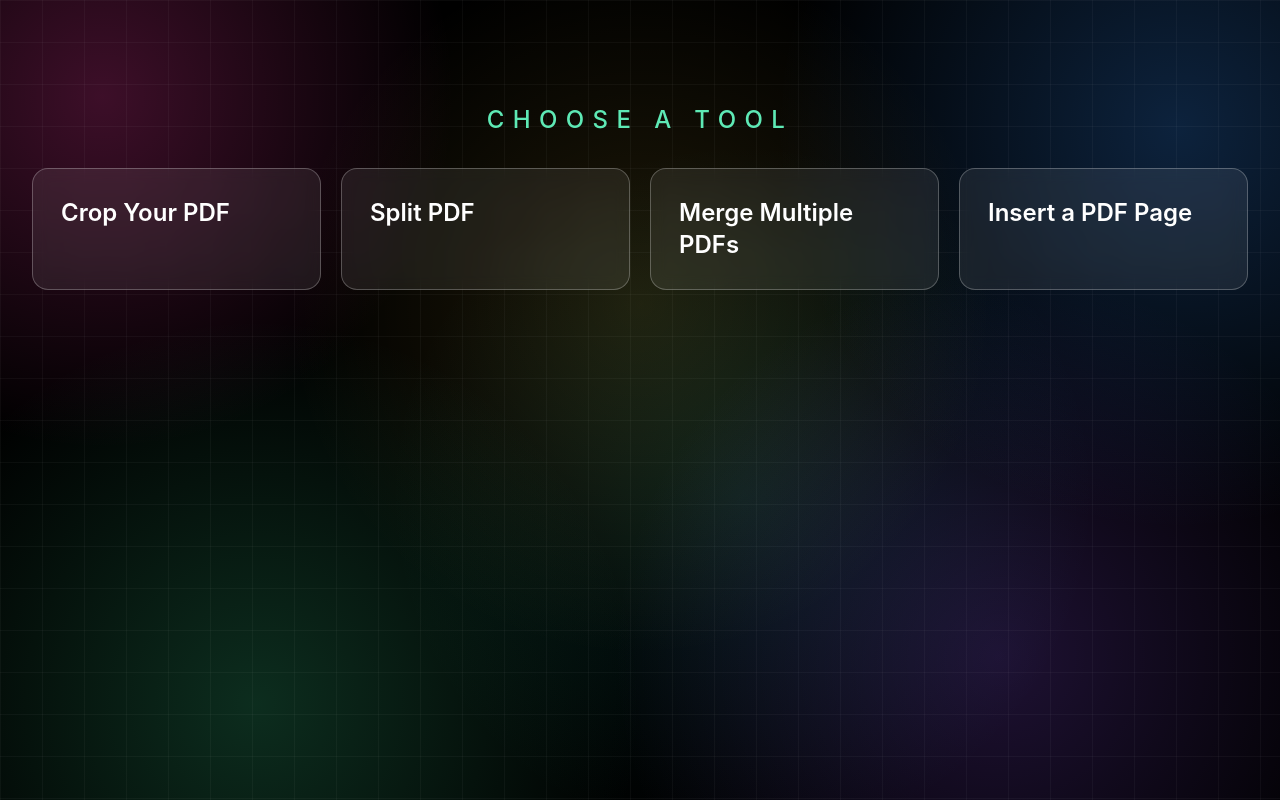
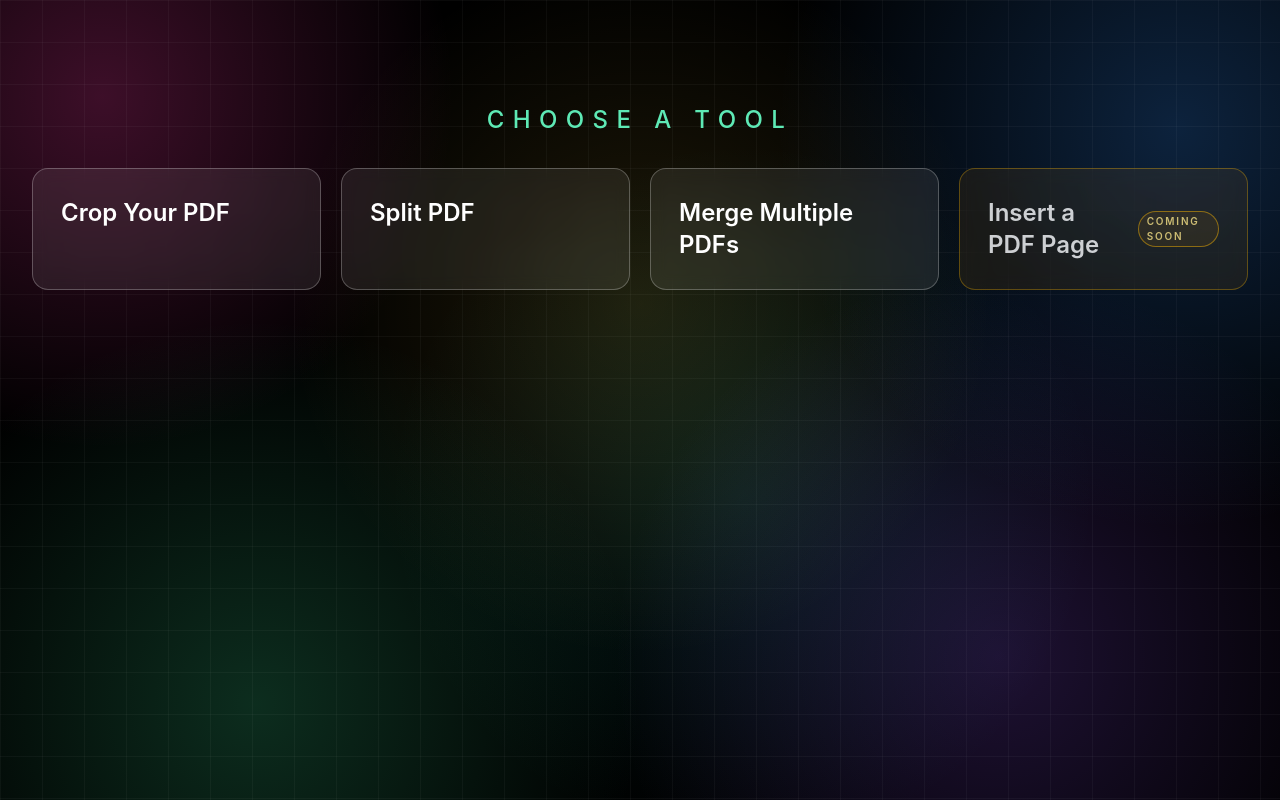
Before and after one commit to SIMARSINGHRAYAT/PDF-TOOLKIT, a Next.js app: page /dashboard in a window 1280 px wide. Built offline with nearby package versions, Linux system fonts and the light colour scheme.

Commit message:
Show coming soon for insert tool

```diff
--- a/src/app/dashboard/page.tsx
+++ b/src/app/dashboard/page.tsx
@@ -1,29 +1,38 @@
+"use client";
+
 import Link from "next/link";
+import { useState } from "react";
 
 const tools = [
   {
     title: "Crop Your PDF",
     href: "/crop-pdf",
     desc: "Crop pages from a PDF with a visual preview.",
+    comingSoon: false,
   },
   {
     title: "Split PDF",
     href: "/split-pdf",
     desc: "Split a PDF into separate pages or documents.",
+    comingSoon: false,
   },
   {
     title: "Merge Multiple PDFs",
     href: "/merge-pdf",
     desc: "Combine multiple PDF files into one document.",
+    comingSoon: false,
   },
   {
     title: "Insert a PDF Page",
     href: "/insert-page",
     desc: "Place one page from a PDF anywhere inside another PDF.",
+    comingSoon: true,
   },
 ];
 
 export default function DashboardPage() {
+  const [announcement, setAnnouncement] = useState<string | null>(null);
+
   return (
     <section className="space-y-8 py-10 sm:py-16">
       <p className="text-center text-lg font-medium uppercase tracking-[0.35em] text-emerald-300 sm:text-2xl">Choose a tool</p>
@@ -32,12 +41,31 @@ export default function DashboardPage() {
           <Link
             key={tool.href}
             href={tool.href}
-            className="rounded-2xl border border-white/25 bg-white/[0.08] p-7 backdrop-blur-sm transition hover:-translate-y-1 hover:border-cyan-200/70 hover:bg-white/[0.14]"
+            onClick={(event) => {
+              if (tool.comingSoon) {
+                event.preventDefault();
+                setAnnouncement(`${tool.title} is coming soon.`);
+              }
+            }}
+            className={`rounded-2xl border p-7 backdrop-blur-sm transition ${tool.comingSoon ? "cursor-not-allowed border-amber-400/40 bg-amber-500/10 opacity-80 hover:-translate-y-0 hover:border-amber-300/70 hover:bg-amber-500/15" : "border-white/25 bg-white/[0.08] hover:-translate-y-1 hover:border-cyan-200/70 hover:bg-white/[0.14]"}`}
           >
-            <h2 className="text-2xl font-semibold text-white">{tool.title}</h2>
+            <div className="flex items-center justify-between gap-3">
+              <h2 className="text-2xl font-semibold text-white">{tool.title}</h2>
+              {tool.comingSoon ? (
+                <span className="rounded-full border border-amber-400/60 bg-amber-500/10 px-2 py-0.5 text-[10px] font-semibold uppercase tracking-[0.18em] text-amber-200">
+                  Coming soon
+                </span>
+              ) : null}
+            </div>
           </Link>
         ))}
       </div>
+
+      {announcement ? (
+        <div className="rounded-2xl border border-amber-400/40 bg-amber-500/10 px-5 py-4 text-center text-base font-medium text-amber-100">
+          {announcement}
+        </div>
+      ) : null}
     </section>
   );
 }
```
